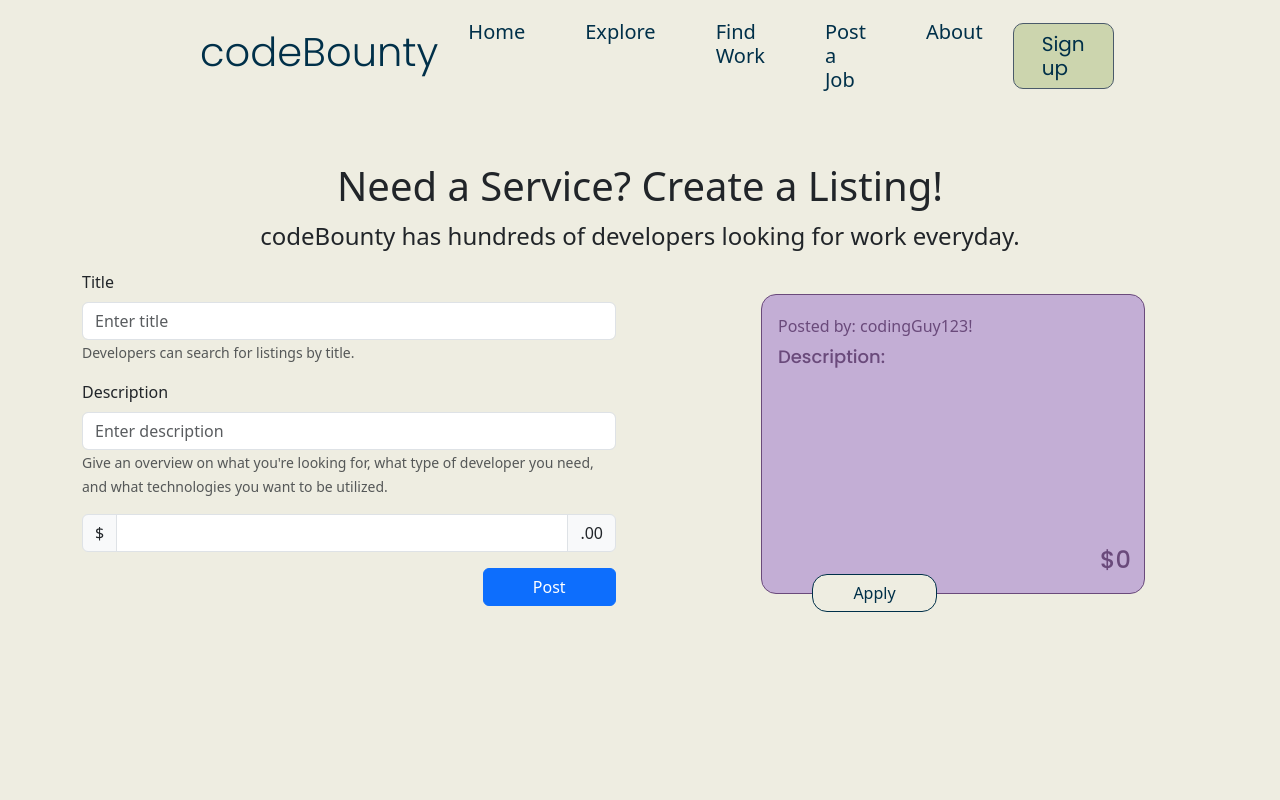
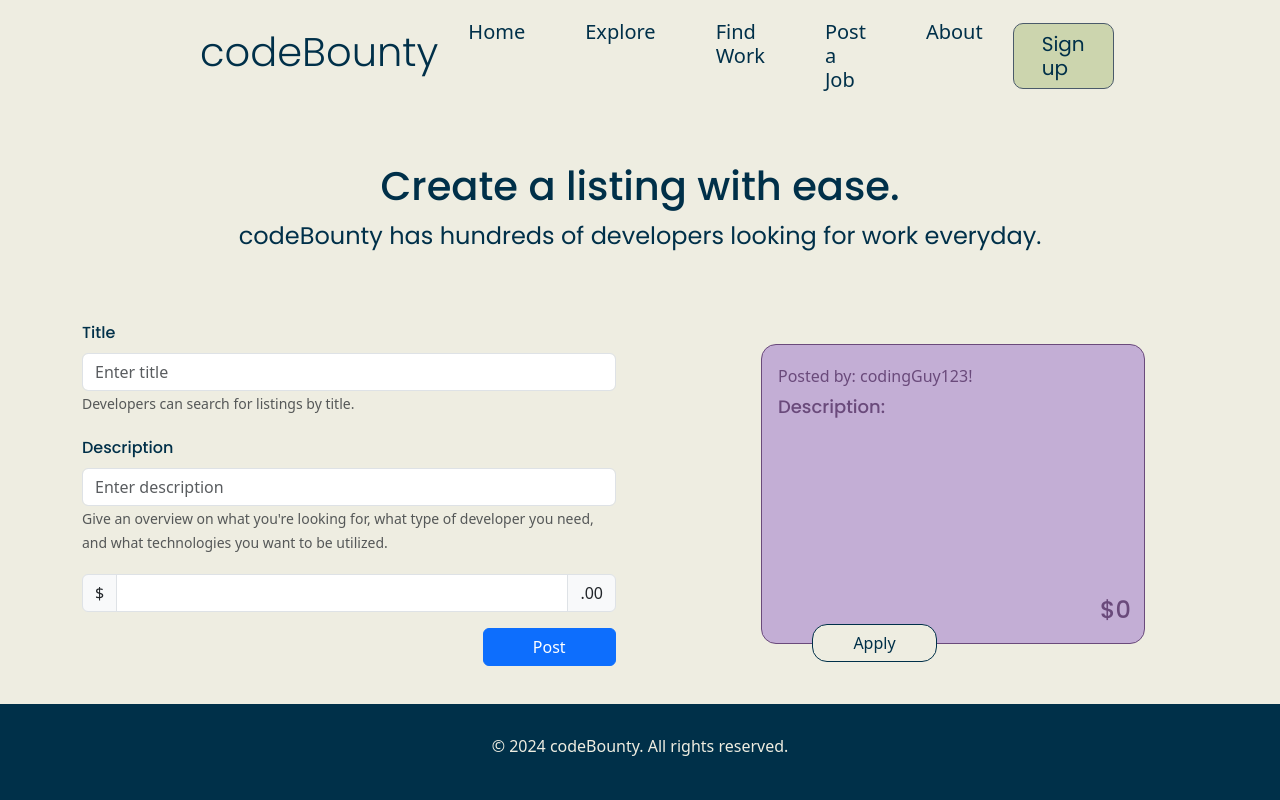
Before and after one commit to bryceberczik/codeBounty, a React (Vite) app in the folder client/: page /post-listing in a window 1280 px wide. Shown: the top 800 px of the page. Built offline with nearby package versions, Linux system fonts and the light colour scheme.

Commit message:
nearly completed the post a job page, going to continue working in the morning / going going to fix up the find work page to look better as well

```diff
--- a/client/src/css/findwork.css
+++ b/client/src/css/findwork.css
@@ -39,10 +39,6 @@
   color: #003049;
 }
 
-#find-work-search-bar::placeholder {
-  color: #003049;
-}
-
 #find-work-search-button {
   padding-left: 10px;
 }
--- a/client/src/css/postajob.css
+++ b/client/src/css/postajob.css
@@ -1,10 +1,41 @@
+.label-ind {
+
+  font-family: "Poppins", sans-serif;
+  font-weight: 500;
+  color: #003049;
+}
+
+.group-space {
+
+  margin-bottom: 20px !important;
+}
+
+.form-control {
+
+  color: #003049 !important;
+}
+
+.form-control:focus {
+  box-shadow: none;
+  border: 1px solid #9ccc7a;
+}
+
 #post-job-heading {
   text-align: center;
-  padding-top: 50px;
+  padding: 50px 0;
+  color: #003049
+}
+
+#post-job-heading h1 {
+
+  font-family: "Poppins", sans-serif;
+  font-weight: 450;
 }
 
 #post-job-heading p {
   font-size: 24px;
+  font-family: "Poppins", sans-serif;
+  font-weight: 400;
 }
 
 #post-listing-button-container {
--- a/client/src/pages/PostAJob.tsx
+++ b/client/src/pages/PostAJob.tsx
@@ -30,10 +30,10 @@ const PostAJob = () => {
   const formattedPrice = Number(price) || 0;
 
   return (
-    <div style={{ paddingBottom: "1000px" }}>
+    <div>
       <PageTab title="Post A Job">
       <div id="post-job-heading">
-        <h1>Need a Service? Create a Listing!</h1>
+        <h1>Create a listing with ease.</h1>
         <p>codeBounty has hundreds of developers looking for work everyday.</p>
       </div>
 
@@ -41,8 +41,8 @@ const PostAJob = () => {
         <Row className="g-5">
           <Col md={6}>
             <Form>
-              <Form.Group className="mb-3" controlId="formListingTitle">
-                <Form.Label>Title</Form.Label>
+              <Form.Group className="mb-3 group-space" controlId="formListingTitle">
+                <Form.Label className="label-ind">Title</Form.Label>
                 <Form.Control
                   type="text"
                   value={title}
@@ -54,8 +54,8 @@ const PostAJob = () => {
                 </Form.Text>
               </Form.Group>
 
-              <Form.Group className="mb-3" controlId="formListingDescription">
-                <Form.Label>Description</Form.Label>
+              <Form.Group className="mb-3 group-space" controlId="formListingDescription">
+                <Form.Label className="label-ind">Description</Form.Label>
                 <Form.Control
                   type="text"
                   value={description}
```
